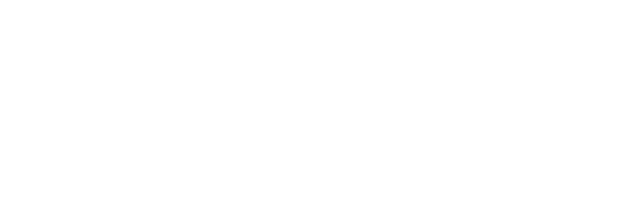
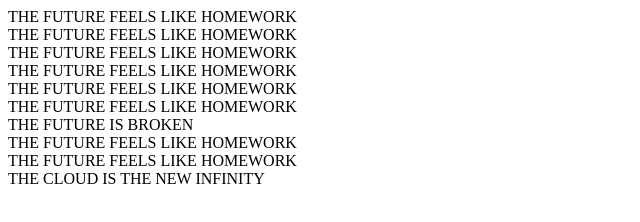
Before and after one commit to silkerondas/2imd-webtechadvanced-portfolio, a plain HTML site: page Lab2/thefuture/html.html in a window 1280 px wide. Shown: the whole page, without its empty margins (0-640 px from the left). Drawn offline with Linux system fonts and the light colour scheme.

Commit message:
added items

```diff
--- a/Lab2/thefuture/html.html
+++ b/Lab2/thefuture/html.html
@@ -6,6 +6,17 @@
     <title>THE FUTURE</title>
 </head>
 <body>
-
+    <section class=" grid-container">
+        <div class="item1"> THE FUTURE FEELS LIKE HOMEWORK</div>
+        <div class="item2">THE FUTURE FEELS LIKE HOMEWORK</div>
+        <div class="item7">THE FUTURE FEELS LIKE HOMEWORK</div>
+        <div class="item4">THE FUTURE FEELS LIKE HOMEWORK</div>
+        <div class="item5">THE FUTURE FEELS LIKE HOMEWORK</div>
+        <div class="item6">THE FUTURE FEELS LIKE HOMEWORK</div>
+        <div class="item3">THE FUTURE IS BROKEN</div>
+        <div class="item8">THE FUTURE FEELS LIKE HOMEWORK</div>
+        <div class="item9">THE FUTURE FEELS LIKE HOMEWORK</div>
+        <div class="item10">THE CLOUD IS THE NEW INFINITY</div>
+    </section>
 </body>
 </html>
```
